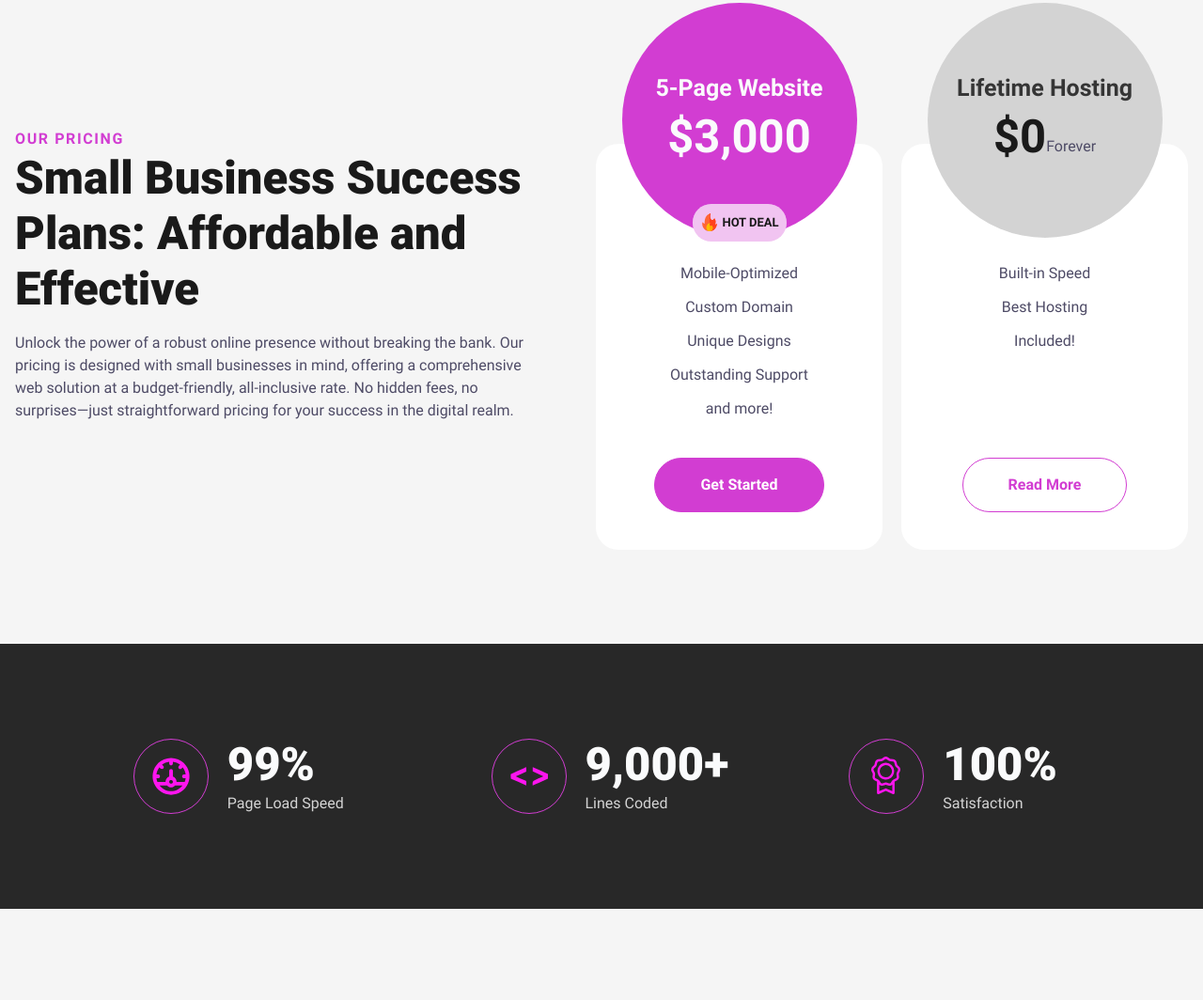
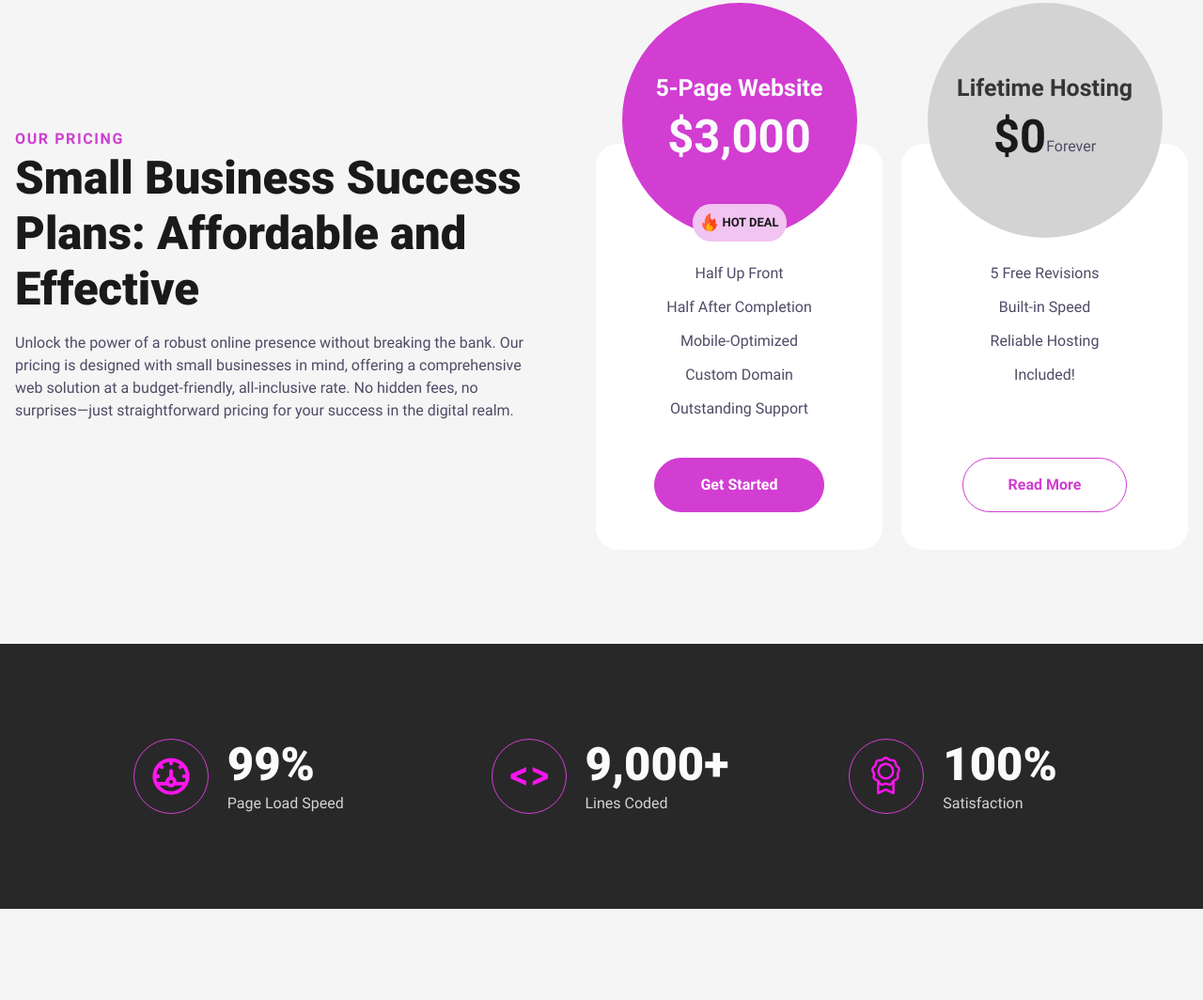
Before and after one commit to garcialexco/Click-and-Mortar, an Eleventy site: page src/index.html in a window 1280 px wide. Shown: the part 3542-4606 px from the top of the page at 94% size. Built offline with nearby package versions, Linux system fonts and the light colour scheme; Eleventy itself is replaced by a stand-in of ours; files that its build step writes are made by us from their sources.

Commit message:
:thumbsup:

```diff
--- a/src/index.html
+++ b/src/index.html
@@ -259,11 +259,12 @@ permalink: '/'
                 </div>
                 <div class="cs-info">
                     <ul class="cs-ul">
+                        <li class="cs-li">Half Up Front</li>
+                        <li class="cs-li">Half After Completion</li>
+                        <li
                         <li class="cs-li">Mobile-Optimized</li>
                         <li class="cs-li">Custom Domain</li>
-                        <li class="cs-li">Unique Designs</li>
                         <li class="cs-li">Outstanding Support</li>
-                        <li class="cs-li">and more!</li>
                     </ul>
                     <a href="/contact" class="cs-button-transparent">Get Started</a>
                 </div>
@@ -278,8 +279,9 @@ permalink: '/'
                 </div>
                 <div class="cs-info">
                     <ul class="cs-ul">
+                        <li class="cs-li">5 Free Revisions</li>
                         <li class="cs-li">Built-in Speed</li>
-                        <li class="cs-li">Best Hosting</li>
+                        <li class="cs-li">Reliable Hosting</li>
                         <li class="cs-li">Included!</li>
                     </ul>
                     <a href="/about" class="cs-button-transparent" aria-label="Read more">Read More</a>
```
